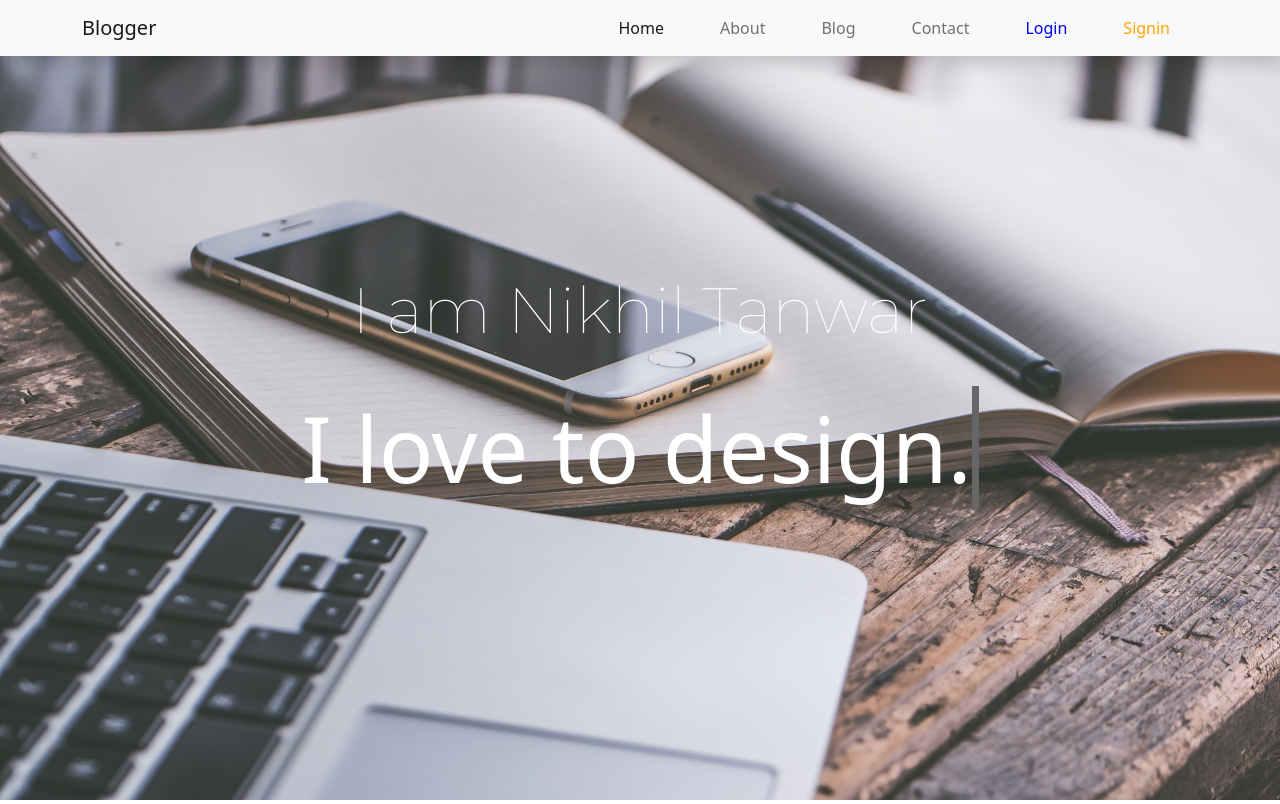
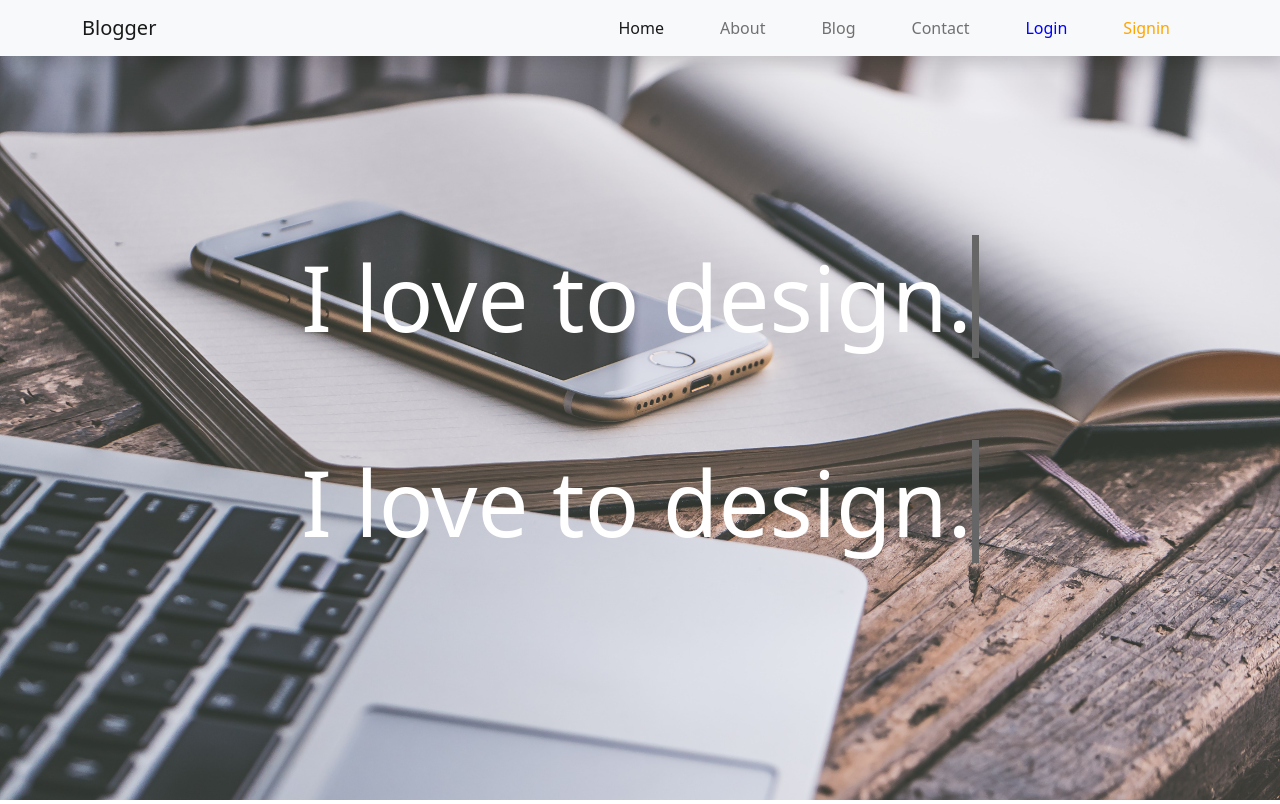
Before and after one commit to Gurjeets934/Blog-webiste-using-PHP, a PHP site: page / in a window 1280 px wide. Shown: the top 804 px of the page. Run offline with PHP 8.4, Linux system fonts and the light colour scheme; some libraries are stand-ins or nearby versions; some web fonts are replaced.

Commit message:
Update index.php

```diff
--- a/index.php
+++ b/index.php
@@ -100,7 +100,12 @@ session_start();
     <div class="container h-100">
       <div class="row h-100 align-items-center">
         <div class="col-12 text-center">
-          <p class="main-heading">I am Nikhil Tanwar</p>
+          <h1 class="second-heading">I love to
+            <span
+               class="txt-rotate"
+               data-period="2000"
+               data-rotate='[ "blog.", "design.", "travel.", "swim."]'></span>
+          </h1><br/>
           <h1 class="second-heading">I love to
             <span
                class="txt-rotate"
```
